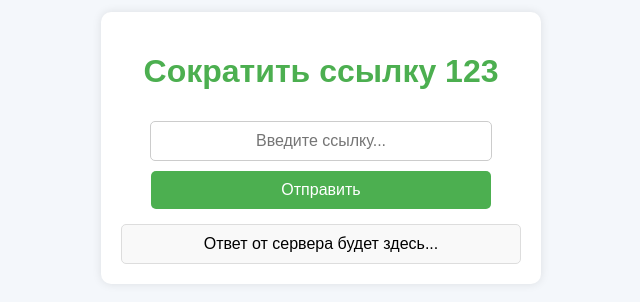
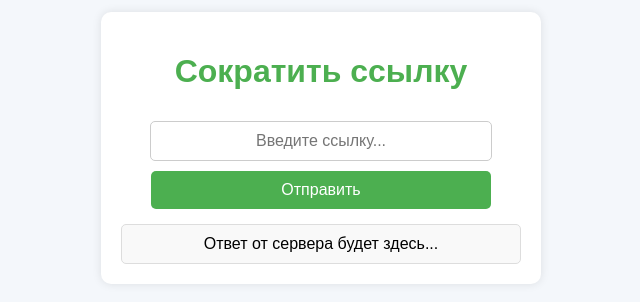
Before and after one commit to KenueYy/LinkShortenerSite, a plain HTML site: page LinkShortenerSite/wwwroot/Index.html in a window 1280 px wide. Shown: the part 252-554 px from the top of the page, without its empty margins (319-959 px from the left). Drawn offline with Linux system fonts and the light colour scheme.

Commit message:
Update Index.html --build site

```diff
--- a/LinkShortenerSite/wwwroot/Index.html
+++ b/LinkShortenerSite/wwwroot/Index.html
@@ -35,7 +35,7 @@
 </head>
 <body>
 <div class="container">
-    <h1>Сократить ссылку 123</h1>
+    <h1>Сократить ссылку</h1>
     <input type="text" id="inputField" placeholder="Введите ссылку...">
     <button onclick="sendRequest()">Отправить</button>
     <div id="response" class="response">Ответ от сервера будет здесь...</div>
```
